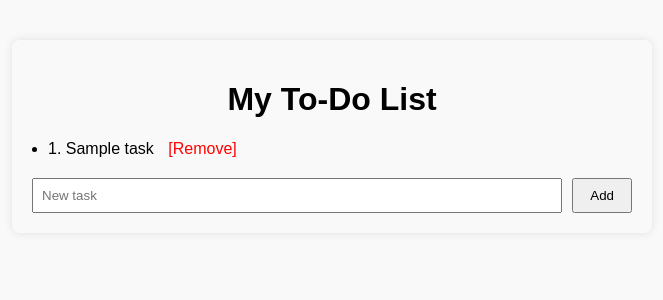
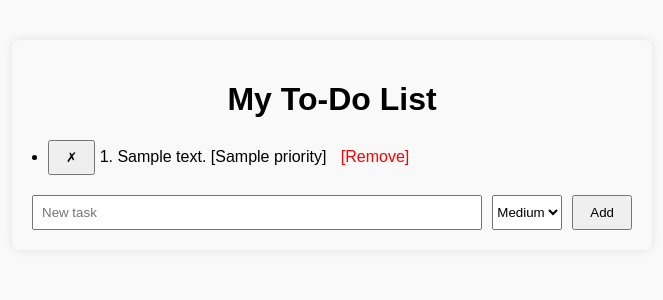
Before and after one commit to Steven-Machin/todo-list, a Flask app: template templates/index.html in a window 1280 px wide. Shown: the top 300 px of the page, without its empty margins (308-971 px from the left). Run offline with Flask 3, Linux system fonts and the light colour scheme; the template is opened without the code that fills it: most values are stand-ins (such as "Sample title", 1, 10 or a date in 2020).

Commit message:
Added priority and mark completes with new style, updated html to match

```diff
--- a/app.py
+++ b/app.py
@@ -1,6 +1,7 @@
-from flask import Flask, render_template, request, redirect
+from flask import Flask, render_template, request, redirect, url_for
 import json
 import os
+from datetime import datetime
 
 app = Flask(__name__)
 TASKS_FILE = "tasks.json"
@@ -19,13 +20,26 @@ tasks = load_tasks()
 
 @app.route("/")
 def index():
-    return render_template("index.html", tasks=tasks)
+    return render_template("index.html", tasks=tasks, app_name="To Do List")
 
 @app.route("/add", methods=["POST"])
 def add():
-    task = request.form.get("task", "").strip()
-    if task:
+    text = request.form.get("task", "").strip()
+    priority = request.form.get("priority", "Medium")
+    if text:
+        task = {
+            "text": text,
+            "done": False,
+            "priority": priority
+        }
         tasks.append(task)
+        save_tasks(tasks)
+    return redirect("/")
+
+@app.route("/toggle/<int:task_id>")
+def toggle(task_id):
+    if 0 <= task_id < len(tasks):
+        tasks[task_id]["done"] = not tasks[task_id]["done"]
         save_tasks(tasks)
     return redirect("/")
 
--- a/static/style.css
+++ b/static/style.css
@@ -40,3 +40,19 @@ a {
     color: red;
     text-decoration: none;
 }
+.done {
+    text-decoration: line-through;
+    color: gray;
+}
+
+.priority.low {
+    color: green;
+}
+
+.priority.medium {
+    color: orange;
+}
+
+.priority.high {
+    color: red;
+}
--- a/templates/index.html
+++ b/templates/index.html
@@ -3,7 +3,6 @@
 <head>
     <title>To-Do List</title>
     <link rel="stylesheet" href="{{ url_for('static', filename='style.css') }}">
-
 </head>
 <body>
     <h1>My To-Do List</h1>
@@ -12,7 +11,20 @@
         <ul>
             {% for task in tasks %}
                 <li>
-                    {{ loop.index }}. {{ task }}
+                    <form action="{{ url_for('toggle', task_id=loop.index0) }}" method="get" style="display:inline;">
+                        <button type="submit">
+                            {% if task.done %}✔{% else %}✗{% endif %}
+                        </button>
+                    </form>
+
+                    <span class="{% if task.done %}done{% endif %}">
+                        {{ loop.index }}. {{ task.text }}
+                    </span>
+
+                    <span class="priority {{ task.priority|lower }}">
+                        [{{ task.priority }}]
+                    </span>
+
                     <a href="/remove/{{ loop.index0 }}">[Remove]</a>
                 </li>
             {% endfor %}
@@ -22,7 +34,12 @@
     {% endif %}
 
     <form action="/add" method="post">
-        <input type="text" name="task" placeholder="New task">
+        <input type="text" name="task" placeholder="New task" required>
+        <select name="priority">
+            <option value="Low">Low</option>
+            <option value="Medium" selected>Medium</option>
+            <option value="High">High</option>
+        </select>
         <button type="submit">Add</button>
     </form>
 </body>
```
Also changed, not shown: README.md.
